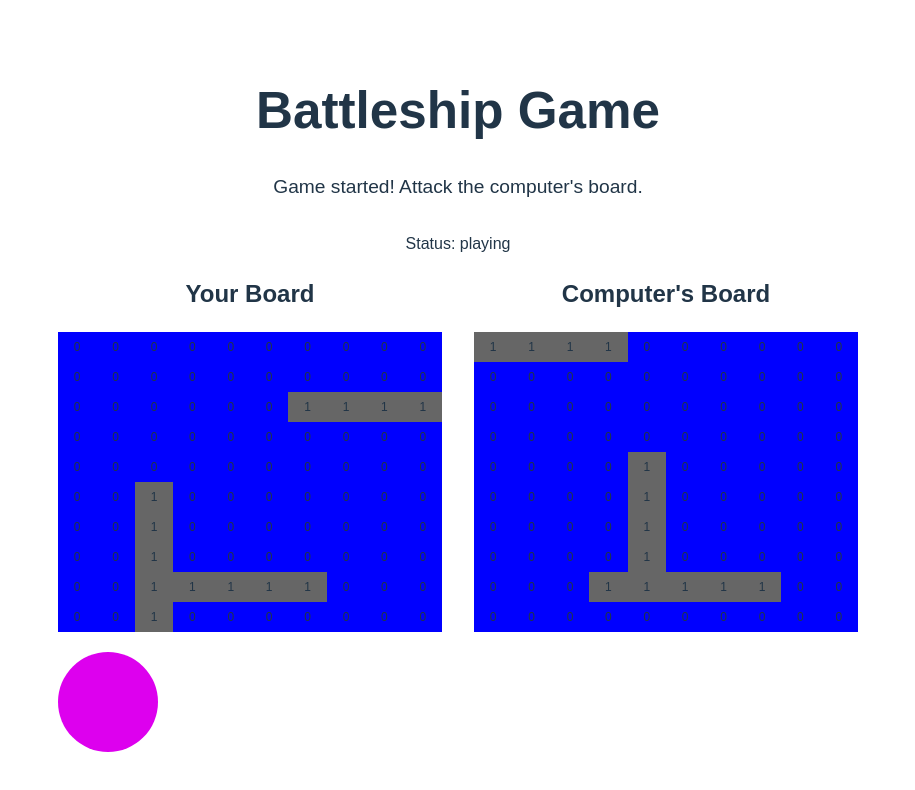
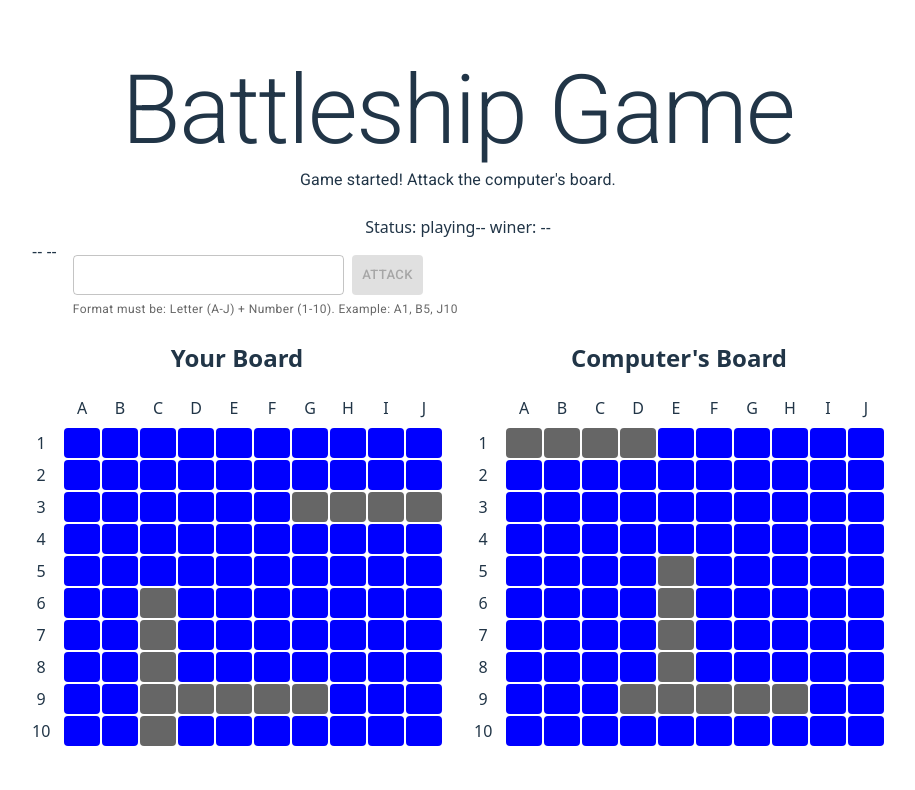
Before and after one commit to dmaeoka/battleship, a React (Vite) app: page / in a window 1280 px wide. Shown: the top 790 px of the page, without its empty margins (182-1097 px from the left). Built offline with nearby package versions, Linux system fonts and the light colour scheme.

Commit message:
adding coordinates to attack

```diff
--- a/package.json
+++ b/package.json
@@ -11,6 +11,11 @@
 		"prettier": "prettier --write \"**/*.{ts,tsx,css,html,xml,js,jsx,mjs,json,md,yaml,yml}\""
 	},
 	"dependencies": {
+		"@emotion/react": "^11.14.0",
+		"@emotion/styled": "^11.14.1",
+		"@fontsource/roboto": "^5.2.6",
+		"@mui/icons-material": "^7.2.0",
+		"@mui/material": "^7.2.0",
 		"motion": "^12.23.9",
 		"react": "^19.1.0",
 		"react-dom": "^19.1.0",
--- a/src/App.css
+++ b/src/App.css
@@ -2,13 +2,6 @@
 	width: 1280px;
 	margin: 0 auto;
 	padding: 2rem;
-	text-align: center;
-}
-
-.battleship-game {
-	font-family: Arial, sans-serif;
-	width: 800px;
-	margin: 0 auto;
 	text-align: center;
 }
 
@@ -32,8 +25,8 @@
 	display: grid;
 	grid-template-columns: repeat(10, 1fr);
 	grid-template-rows: repeat(10, 1fr);
-	grid-column-gap: 0px;
-	grid-row-gap: 0px;
+	grid-column-gap: 2px;
+	grid-row-gap: 2px;
 }
 
 .cell {
@@ -43,23 +36,22 @@
 	width: 100%;
 	height: 30px;
 	background-color: #00f;
-	cursor: pointer;
 	font-size: .75rem;
 }
 
-.cell:hover {
+.cell.target {
 	background-color: #ddd;
 }
 
-.ship {
+.cell.ship {
 	background-color: #666;
 }
 
-.hit {
+.cell.hit {
 	background-color: #f00;
 }
 
-.miss {
+.cell.miss {
 	background-color: rgb(0, 2, 123);
 }
 
@@ -83,3 +75,29 @@ button {
 button:hover {
 	background-color: #45a049;
 }
+
+.row {
+	display: grid;
+	grid-template-columns: repeat(10, 1fr);
+	grid-template-rows: 1fr;
+	grid-column-gap: 2px;
+	grid-row-gap: 0px;
+	position: absolute;
+	width: calc(100% - 2rem);
+	top: 0;
+	left: 2rem;
+}
+
+.row2 {
+	display: grid;
+	grid-template-columns: 1fr;
+	grid-template-rows: repeat(10, 1fr);
+	grid-column-gap: 0px;
+	grid-row-gap: 2px;
+	position: absolute;
+	height: calc(100% - 2rem);
+	top: 2rem;
+	left: 0;
+	align-items: center;
+	justify-content: center;
+}
--- a/src/App.tsx
+++ b/src/App.tsx
@@ -1,17 +1,23 @@
+import '@fontsource/roboto/300.css';
+import '@fontsource/roboto/400.css';
+import '@fontsource/roboto/500.css';
+import '@fontsource/roboto/700.css';
+
 import { useState, useEffect, useCallback, useMemo } from "react";
 import * as motion from "motion/react-client"
+import {
+	Container,
+	Button,
+	Grid,
+	Box,
+	Typography,
+	InputLabel,
+	TextField,
+	Stack
+} from '@mui/material';
+import visuallyHidden from '@mui/utils/visuallyHidden';
+
 import "./App.css";
-
-const ball = {
-	width: 100,
-	height: 100,
-	backgroundColor: "#dd00ee",
-	borderRadius: "50%",
-}
-
-const BOARD_SIZE: number = 10;
-const BATTLESHIP_LENGTH: number = 5;
-const DESTROYER_LENGTH: number = 4;
 
 interface Ship {
 	row: number;
@@ -27,7 +33,30 @@ type AttackParams = {
 	col: number;
 };
 
-// Pre-calculated directions for adjacent cells
+// Constants
+const BOARD_SIZE: number = 10;
+const BATTLESHIP_LENGTH: number = 5;
+const DESTROYER_LENGTH: number = 4;
+const ball = {
+	width: "100%",
+	height: 30,
+	borderRadius: ".25rem",
+}
+
+// VALID PATTERN
+const validPattern = /^[A-J](10|[1-9])$/;
+
+/*
+-1   0   1
++---+---+---+
+| 0 | 0 | 0 | -1
++---+---+---+
+| 0 | 0 | 0 | 0
++---+---+---+
+| 0 | 0 | 0 | 1
++---+---+---+
+Pre-calculated directions for adjacent cells
+*/
 const DIRECTIONS = [
 	{ row: -1, col: 0 }, // up
 	{ row: 1, col: 0 },  // down
@@ -35,21 +64,59 @@ const DIRECTIONS = [
 	{ row: 0, col: 1 }   // right
 ] as const;
 
-function App() {
+function Battleship() {
 	// STATE
 	const [playerBoard, setPlayerBoard] = useState<number[][]>([]);
 	const [computerBoard, setComputerBoard] = useState<number[][]>([]);
 	const [computerShips, setComputerShips] = useState<Ship[]>([]);
 	const [playerShips, setPlayerShips] = useState<Ship[]>([]);
 	const [gameStatus, setGameStatus] = useState("setup");
-	const [winner, setWinner] = useState<string | null>(null);
+	const [winner, setWinner] = useState("");
 	const [message, setMessage] = useState("Initializing game...");
+	const [inputValue, setInputValue] = useState("");
+	const [isValid, setIsValid] = useState(false);
+	const [errorMessage, setErrorMessage] = useState("");
+	const [targetCoordinates, setTargetCoordinates] = useState<{row: number, col: number} | null>(null);
 
 	// Memoized board creation
 	const createBoard = useCallback((): number[][] => {
 		return Array(BOARD_SIZE).fill(null).map(() => Array(BOARD_SIZE).fill(0));
 	}, []);
 
+	// CONVERT VALUE TO COORTINATE
+	const convertToCoordinates = useCallback((value: string): { row: number; col: number } | null => {
+		if (!validPattern.test(value)) return null;
+
+		const letter: string = value[0];
+		const col: number = letter.charCodeAt(0) - 65;
+		const row: number = parseInt(value.slice(1)) - 1;
+
+		return { row, col };
+	}, []);
+
+
+	const handleInputChange = useCallback((event: React.ChangeEvent<HTMLInputElement>) => {
+		let value = event.target.value.toUpperCase();
+		if (value.length > 3) {
+			value = value.slice(0, 3);
+		}
+		setInputValue(value);
+		const isValidFormat = validPattern.test(value.toUpperCase());
+
+		if (isValidFormat) {
+			setIsValid(true);
+			const coordinates = convertToCoordinates(value);
+
+			console.log(coordinates);
+
+			setTargetCoordinates(coordinates);
+		} else {
+			setIsValid(false);
+			setTargetCoordinates(null);
+		}
+	}, [convertToCoordinates]);
+
+	// Memoized ship collision detection
 	// Optimized ship collision detection with early exit
 	const doesShipCollide = useCallback((ships: Ship[], newShip: Ship): boolean => {
 		const newShipCells = new Set<string>();
@@ -91,7 +158,6 @@ function App() {
 				hits: 0,
 				length
 			};
-			console.log(ship);
 
 			if (!doesShipCollide(existingShips, ship)) {
 				return ship;
@@ -282,6 +348,8 @@ function App() {
 			setComputerBoard(newBoard);
 			setComputerShips(newShips);
 			setMessage(hit ? "You hit a ship!" : "You missed.");
+			// Clear target after attack
+			setTargetCoordinates(null);
 		} else {
 			setPlayerBoard(newBoard);
 			setPlayerShips(newShips);
@@ -303,23 +371,34 @@ function App() {
 	}, [gameStatus, computerBoard, playerBoard, computerShips, playerShips, getSmartTarget]);
 
 	// Memoized player attack handler
-	const handlePlayerAttack = useCallback((row: number, col: number): void => {
-		attack({ attacker: "player", row, col });
-	}, [attack]);
+	const handlePlayerAttack = useCallback((e: React.FormEvent<HTMLFormElement>): void => {
+		e.preventDefault();
+		const coords = convertToCoordinates(inputValue);
 
-	// Memoized computer turn
-	const computerTurn = useCallback((): void => {
-		if (gameStatus !== "playing") return;
-		const target = getSmartTarget();
-		attack({ attacker: "computer", row: target.row, col: target.col });
-	}, [gameStatus, getSmartTarget, attack]);
+		setInputValue("");
+		setIsValid(false);
+
+		if (!coords) {
+			setErrorMessage("Invalid coordinates.");
+			return;
+		}
+
+		const { row, col } = coords
+
+		if (computerBoard[row][col] === 2 || computerBoard[row][col] === 3) {
+			setErrorMessage("You already attacked this cell.");
+		} else {
+			setErrorMessage("");
+			attack({ attacker: "player", row, col });
+		}
+	}, [inputValue, computerBoard, convertToCoordinates, attack]);
 
 	// Memoized cell renderer
 	const renderCell = useCallback((
 		board: number[][],
 		row: number,
 		col: number,
-		isPlayerBoard: boolean,
+		isComputerBoard: boolean = false
 	) => {
 		const cellValue = board[row][col];
 		let cellClass = "cell";
@@ -328,27 +407,41 @@ function App() {
 		else if (cellValue === 2) cellClass += " miss";
 		else if (cellValue === 3) cellClass += " hit";
 
+		// Add target class if this is the computer board and matches target coordinates
+		if (isComputerBoard && targetCoordinates &&
+			targetCoordinates.row === row && targetCoordinates.col === col) {
+			cellClass += " target";
+		}
+
 		return (
-			<div
+			 <motion.div
 				key={`${row}-${col}`}
+				initial={{ opacity: 0, scale: 0 }}
+				animate={{ opacity: 1, scale: 1 }}
+				transition={{
+					duration: 0.4,
+					scale: {
+						type: "spring",
+						visualDuration: 0.4,
+						bounce: 0.5
+					},
+				}}
+				style={ball}
 				className={cellClass}
-				onClick={!isPlayerBoard ? () => handlePlayerAttack(row, col) : undefined}
-			>
-				{cellValue}
-			</div>
+			/>
 		);
-	}, [handlePlayerAttack]);
+	}, [targetCoordinates]);
 
 	// Memoized board rendering
 	const playerBoardCells = useMemo(() => {
 		return playerBoard.flatMap((row, rowIndex) =>
-			row.map((_, colIndex) => renderCell(playerBoard, rowIndex, colIndex, true))
+			row.map((_, colIndex) => renderCell(playerBoard, rowIndex, colIndex, false))
 		);
 	}, [playerBoard, renderCell]);
 
 	const computerBoardCells = useMemo(() => {
 		return computerBoard.flatMap((row, rowIndex) =>
-			row.map((_, colIndex) => renderCell(computerBoard, rowIndex, colIndex, false))
+			row.map((_, colIndex) => renderCell(computerBoard, rowIndex, colIndex, true))
 		);
 	}, [computerBoard, renderCell]);
 
@@ -359,8 +452,12 @@ function App() {
 		setPlayerShips([]);
 		setComputerShips([]);
 		setGameStatus("setup");
-		setWinner(null);
+		setWinner("");
 		setMessage("Game reset! Starting new game...");
+		setTargetCoordinates(null);
+		setInputValue("");
+		setIsValid(false);
+		setErrorMessage("");
 
 		setTimeout(() => {
 			setGameStatus("playing");
@@ -378,46 +475,133 @@ function App() {
 		setMessage("Game started! Attack the computer's board.");
 	}, [placeShips]);
 
+
 	return (
-		<div className="battleship-game">
-			<h1>Battleship Game</h1>
-			<div className="message">{message}</div>
-			<div>Status: {gameStatus}</div>
-
-			<div className="boards">
-				<div className="board-container">
+		<Container className="battleship-game" maxWidth="md">
+			<Grid container spacing={2}>
+				<Grid size={12}>
+					<Typography variant="h1" textAlign="center">Battleship Game</Typography>
+					<Typography variant="subtitle1" textAlign="center" gutterBottom>{message}</Typography>
+				</Grid>
+				<Grid size={12}>
+					Status: {gameStatus}
+					-- winer: {winner} --
+					{gameStatus === 'game over' && (
+						<button onClick={resetGame}>Play Again</button>
+					)}
+				</Grid>
+			</Grid>
+			<Grid container spacing={2}>
+				-- {inputValue} --
+				<Box
+					component="form"
+					noValidate
+					autoComplete="off"
+					onSubmit={(e) => handlePlayerAttack(e)}
+				>
+					<Stack
+						direction={{ xs: 'column', sm: 'row' }}
+						spacing={1}
+						useFlexGap
+						sx={{ pt: 2, width: { xs: '100%', sm: '350px' } }}
+					>
+						<InputLabel htmlFor="coordinates" sx={visuallyHidden}>Coordinates:</InputLabel>
+						<TextField
+							id="coordinates"
+							hiddenLabel
+							size="small"
+							variant="outlined"
+							aria-label="Enter the coordinates"
+							fullWidth
+							slotProps={{
+								htmlInput: {
+								autoComplete: 'off',
+								'aria-label': 'Enter your the coordinates',
+								},
+							}}
+							value={inputValue}
+							onChange={handleInputChange}
+						/>
+						<Button
+							variant="contained"
+							color="primary"
+							size="small"
+							sx={{ minWidth: 'fit-content' }}
+							type="submit"
+							disabled={!isValid}
+						>Attack</Button>
+					</Stack>
+					<Typography
+						variant="caption"
+						color="text.secondary"
+						sx={{ textAlign: 'center' }}
+					>Format must be: Letter (A-J) + Number (1-10). Example: A1, B5, J10</Typography>
+				</Box>
+			</Grid>
+			<Grid container spacing={4}>
+				<Grid size={6}>
 					<h2>Your Board</h2>
-					<div className="board">
-						{playerBoardCells}
+					<div style={{ position: "relative", paddingTop: "2rem", paddingLeft: "2rem" }}>
+						<div className="row">
+							<span>A</span>
+							<span>B</span>
+							<span>C</span>
+							<span>D</span>
+							<span>E</span>
+							<span>F</span>
+							<span>G</span>
+							<span>H</span>
+							<span>I</span>
+							<span>J</span>
+						</div>
+						<div className="row2">
+							<span>1</span>
+							<span>2</span>
+							<span>3</span>
+							<span>4</span>
+							<span>5</span>
+							<span>6</span>
+							<span>7</span>
+							<span>8</span>
+							<span>9</span>
+							<span>10</span>
+						</div>
+						<div className="board">{playerBoardCells}</div>
 					</div>
-				</div>
-
-				<div className="board-container">
+				</Grid>
+				<Grid size={6}>
 					<h2>Computer's Board</h2>
-					<div className="board">
-						{computerBoardCells}
+					<div style={{ position: "relative", paddingTop: "2rem", paddingLeft: "2rem" }}>
+						<div className="row">
+							<span>A</span>
+							<span>B</span>
+							<span>C</span>
+							<span>D</span>
+							<span>E</span>
+							<span>F</span>
+							<span>G</span>
+							<span>H</span>
+							<span>I</span>
+							<span>J</span>
+						</div>
+						<div className="row2">
+							<span>1</span>
+							<span>2</span>
+							<span>3</span>
+							<span>4</span>
+							<span>5</span>
+							<span>6</span>
+							<span>7</span>
+							<span>8</span>
+							<span>9</span>
+							<span>10</span>
+						</div>
+						<div className="board">{computerBoardCells}</div>
 					</div>
-				</div>
-			</div>
-
-			{gameStatus === 'game over' && (
-				<div className="game-over">
-					<h2>{winner === 'player' ? 'You Won!' : 'Computer Won!'}</h2>
-					<button onClick={resetGame}>Play Again</button>
-				</div>
-			)}
-
-			<motion.div
-				initial={{ opacity: 0, scale: 0 }}
-				animate={{ opacity: 1, scale: 1 }}
-				transition={{
-					duration: 0.4,
-					scale: { type: "spring", visualDuration: 0.4, bounce: 0.5 },
-				}}
-				style={ball}
-			/>
-		</div>
+				</Grid>
+			</Grid>
+		</Container>
 	);
 }
 
-export default App;
+export default Battleship;
```
Also changed, not shown: 1 other file (tests, documents, lock files or other folders).
